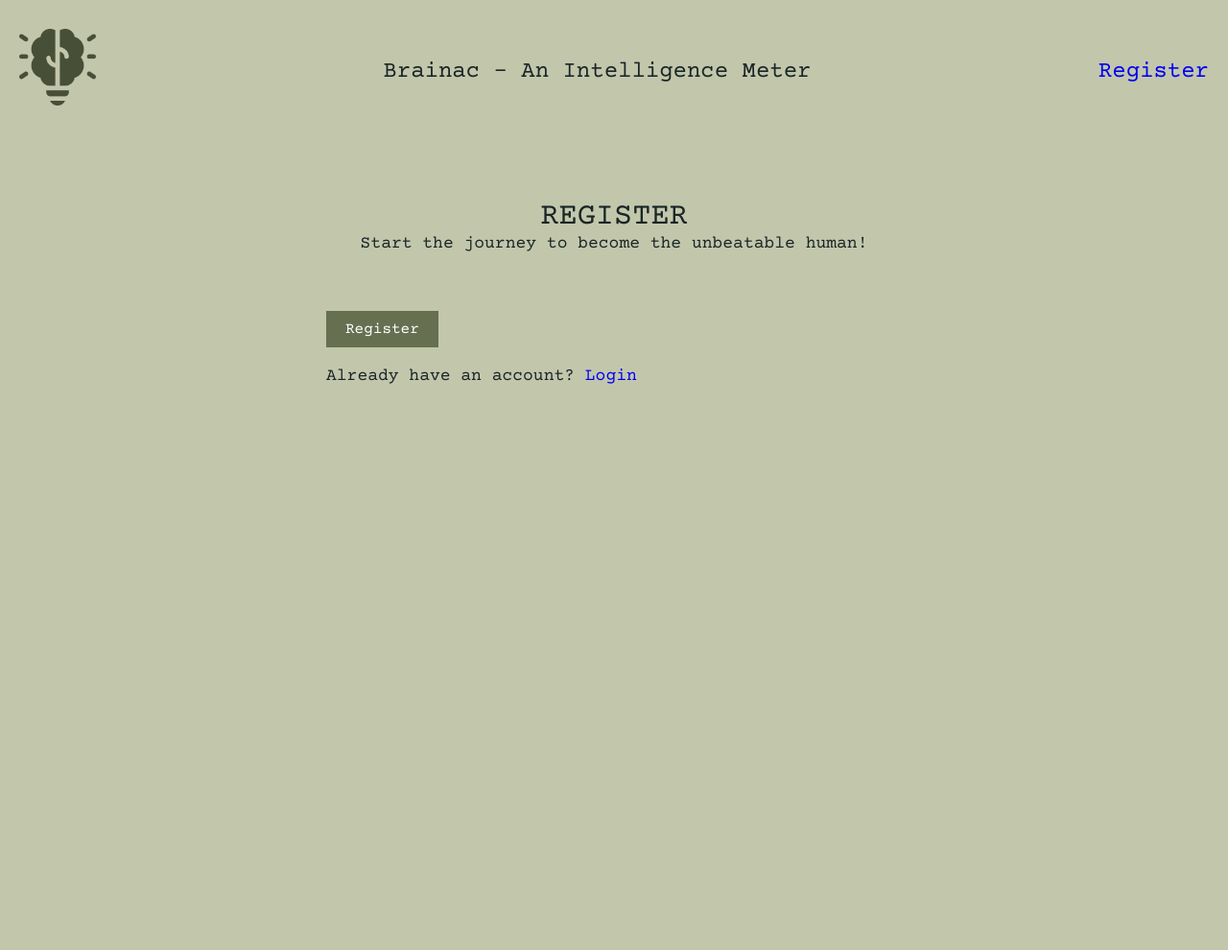
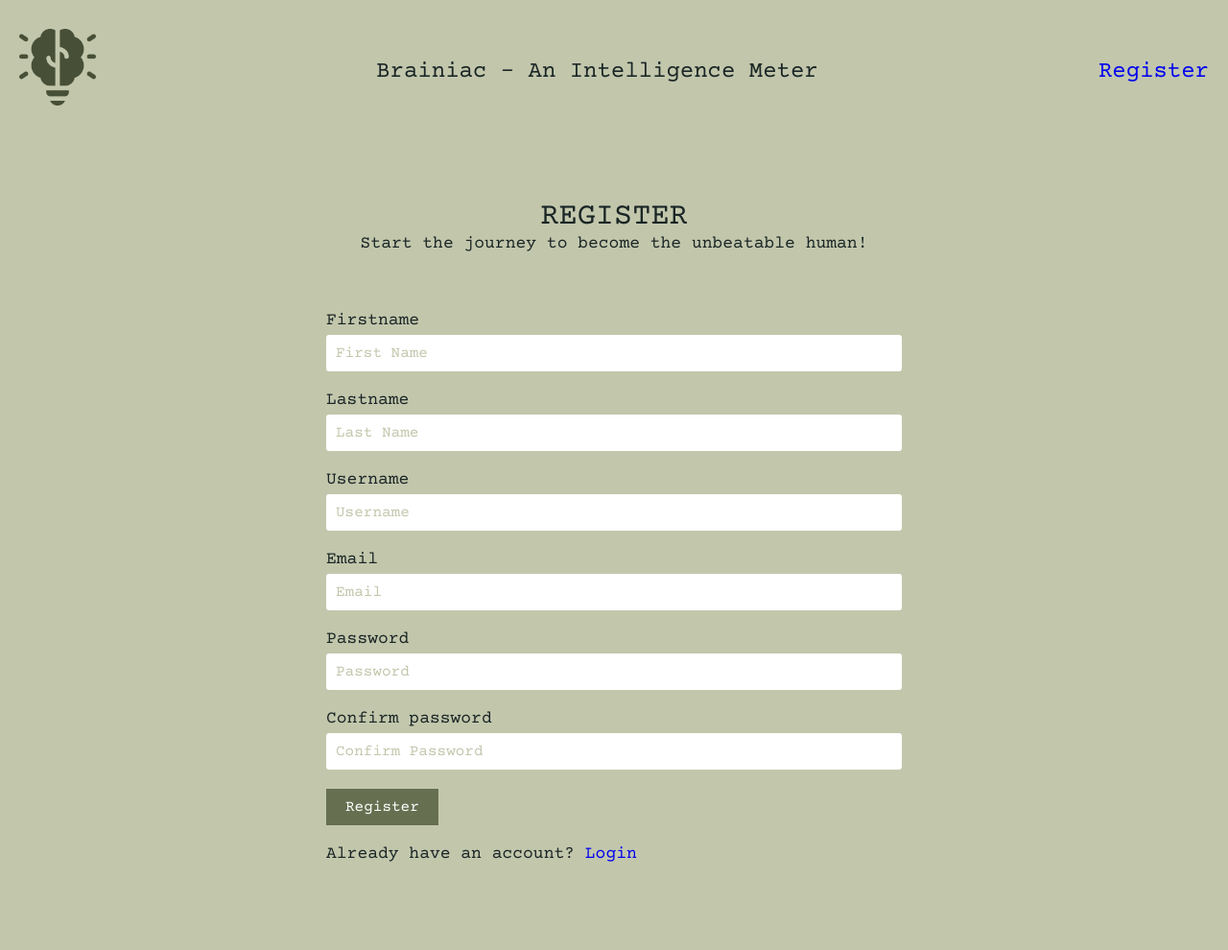
Before and after one commit to alishashresthaaa/py-quizapp, a Django app: page /register/ in a window 1280 px wide. Shown: the whole page at 96% size. Before the commit the page ends 400 px from the top, so only its background shows below. Run offline with Django 5.2, Linux system fonts and the light colour scheme; parts of the project's set-up code (start-up, migrations or seed data) failed here and were passed over.

Commit message:
templates: placeholder

```diff
--- a/core/forms.py
+++ b/core/forms.py
@@ -1,10 +1,38 @@
+# core/forms.py
+
 from django import forms
 
+class LoginForm(forms.Form):
+    username = forms.CharField(
+        max_length=100,
+        widget=forms.TextInput(attrs={'placeholder': 'Username'})
+    )
+    password = forms.CharField(
+        max_length=100,
+        widget=forms.PasswordInput(attrs={'placeholder': 'Password'})
+    )
+
 class RegisterForm(forms.Form):
-    first_name = forms.CharField(max_length=100, required=True, placeholder="First Name" )
-    last_name = forms.CharField(max_length=100, required=True)
-    username = forms.CharField(max_length=100, required=True)
-    gender = forms.ChoiceField(choices=[('male', 'Male'), ('female', 'Female'), ('other', 'Other')], required=True)
-    email = forms.EmailField(required=True)
-    password = forms.CharField(widget=forms.PasswordInput, required=True)
-    confirm_password = forms.CharField(widget=forms.PasswordInput, required=True)
+    firstname = forms.CharField(
+        max_length=100,
+        widget=forms.TextInput(attrs={'placeholder': 'First Name'})
+    )
+    lastname = forms.CharField(
+        max_length=100,
+        widget=forms.TextInput(attrs={'placeholder': 'Last Name'})
+    )
+    username = forms.CharField(
+        max_length=100,
+        widget=forms.TextInput(attrs={'placeholder': 'Username'})
+    )
+    email = forms.EmailField(
+        widget=forms.EmailInput(attrs={'placeholder': 'Email'})
+    )
+    password = forms.CharField(
+        max_length=100,
+        widget=forms.PasswordInput(attrs={'placeholder': 'Password'})
+    )
+    confirm_password = forms.CharField(
+        max_length=100,
+        widget=forms.PasswordInput(attrs={'placeholder': 'Confirm Password'})
+    )
--- a/quizzer/urls.py
+++ b/quizzer/urls.py
@@ -19,7 +19,7 @@ from django.contrib import admin
 from django.shortcuts import render
 from django.urls import path
 
-from core.forms import RegisterForm
+from core.forms import RegisterForm, LoginForm
 
 
 def index(request):
@@ -35,7 +35,13 @@ def register(request):
     return render(request, "register.html", {"form": form})
 
 def login(request):
-    return render(request, "login.html")
+    if request.method == "POST":
+        form = LoginForm(request.POST)
+        if form.is_valid():
+            return render(request, "login.html", {"form": form})
+    else:
+        form = LoginForm()
+    return render(request, "login.html", {"form": form})
 
 urlpatterns = [
     path("admin/", admin.site.urls),
--- a/templates/header.html
+++ b/templates/header.html
@@ -5,18 +5,18 @@
     <meta charset="UTF-8" />
     <meta name="viewport" content="width=device-width, initial-scale=1.0" />
     <link rel="stylesheet" href="{% static 'css/main.css' %}" />
-    <title>Brainac - {% block title %}{% endblock %}</title>
+    <title>Brainiac - {% block title %}{% endblock %}</title>
   </head>
   <body>
     <header class="container header">
-      <a href="/templates">
+      <a href="/">
         <img src="{% static 'images/logo.png' %}" class="header__logo" alt="Logo" />
       </a>
-      <span>Brainac - An Intelligence Meter</span>
+      <span>Brainiac - An Intelligence Meter</span>
       <nav>
         <ul>
           <li>
-            <a href="/register.html">Register</a>
+            <a href="/register">Register</a>
           </li>
         </ul>
       </nav>
```
Also changed, not shown: templates/login.html (+18 -2 lines), templates/register.html (+1 -33 lines).
